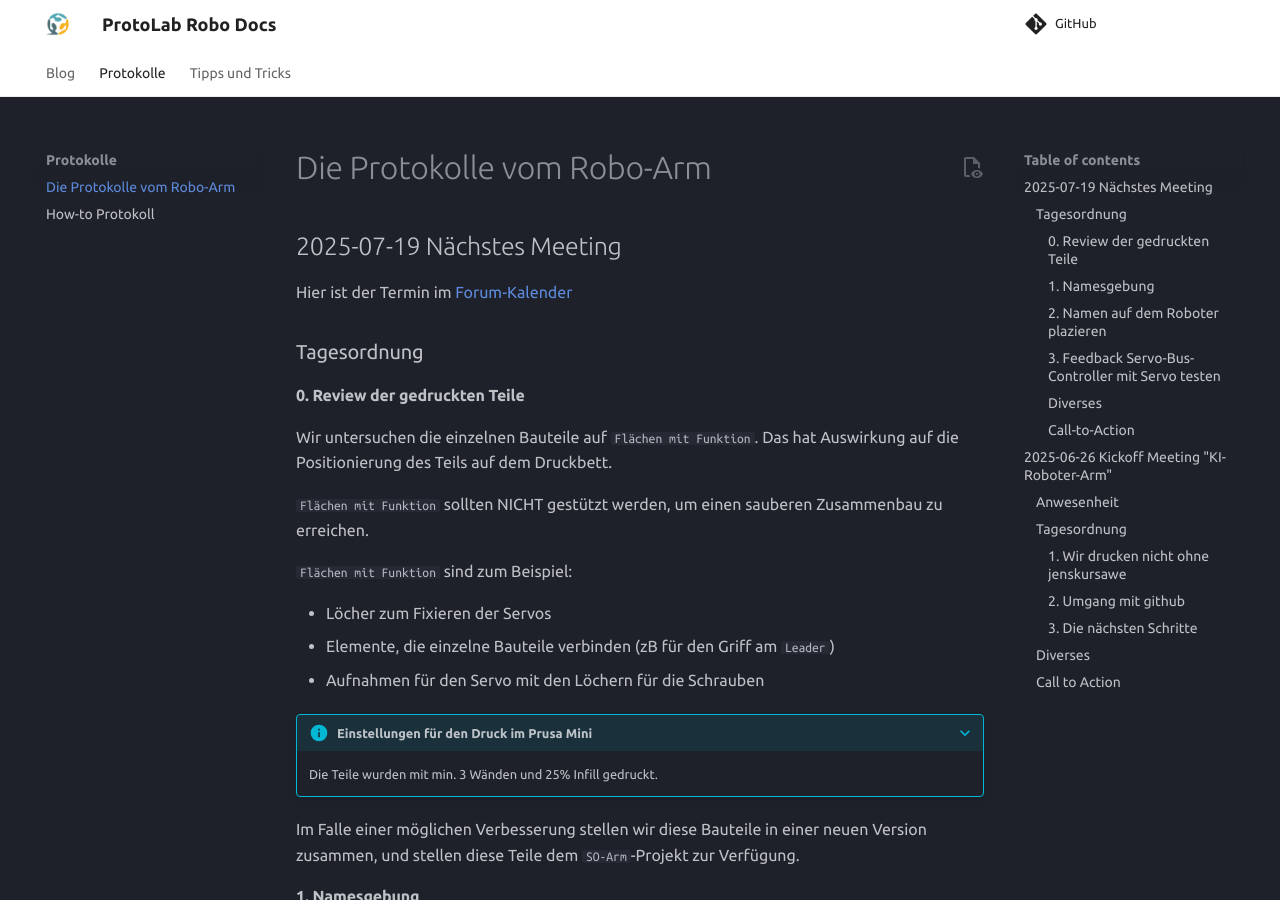
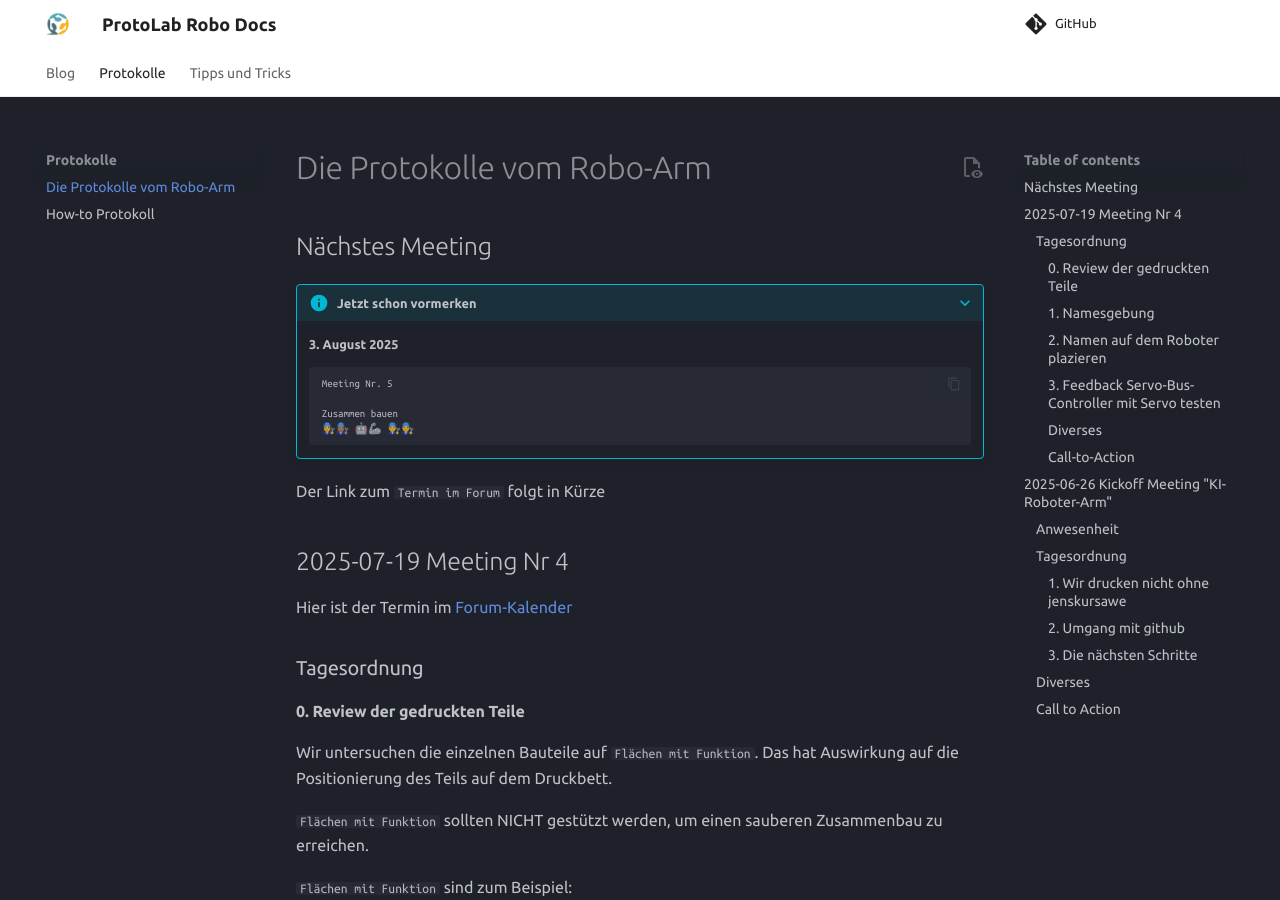
Before and after one commit to garagelab-dus/protolab-robo-docs, an MkDocs documentation site: the page built from docs/Protokolle/Backlog.md, in a window 1280 px wide and 900 px high. Built offline with MkDocs 1.6.1 and Material for MkDocs 9.7.7, drawn with Linux system fonts in a browser that asks for light colours; comment, search, counter and statistics services are not loaded.

Commit message:
next meeting date

````diff
--- a/docs/Protokolle/Backlog.md
+++ b/docs/Protokolle/Backlog.md
@@ -1,6 +1,21 @@
 # Die Protokolle vom Robo-Arm
 
-## 2025-07-19 Nächstes Meeting
+## Nächstes Meeting
+
+???+ info "Jetzt schon vormerken"
+
+    **3. August 2025**
+
+    ```text
+    Meeting Nr. 5
+
+    Zusammen bauen
+    👩‍🔧👩🏽‍🔧 🤖🦾 👨‍🔧👨‍🔧
+    ```
+
+Der Link zum `Termin im Forum` folgt in Kürze
+
+## 2025-07-19 Meeting Nr 4
 
 Hier ist der Termin im [Forum-Kalender](https://forum.garage-lab.de/t/4-treffen-robotikarm-am-19-juli-von-14-00-bis-17-00-uhr/19738)
 
````
